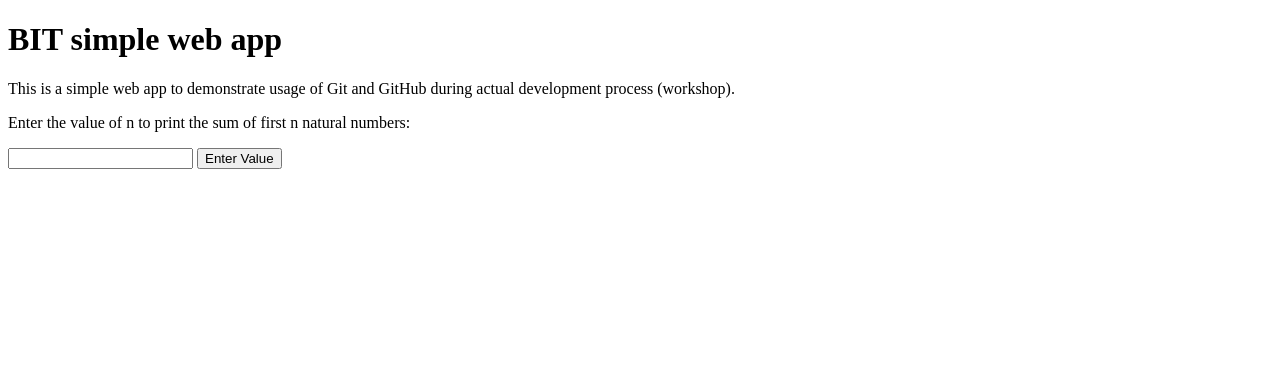
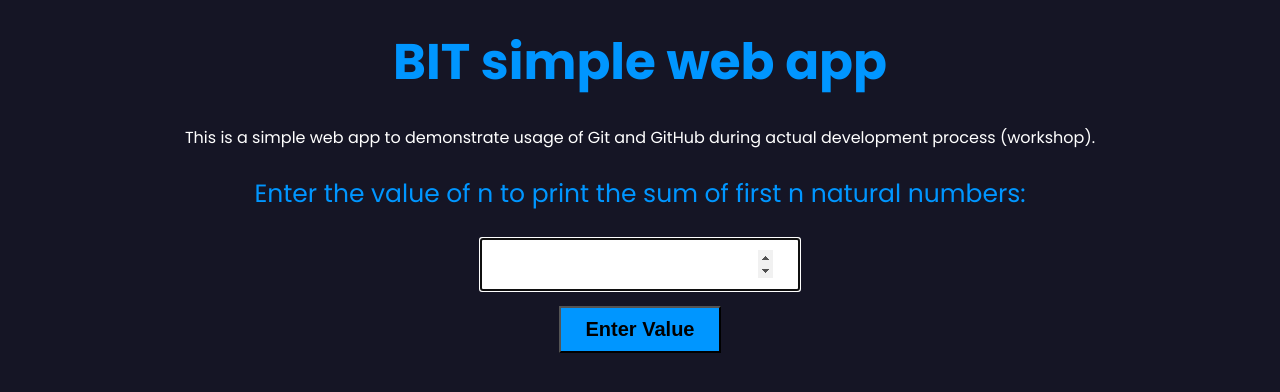
Before and after one commit to Ashmin-Bhujel/BIT_App, a plain HTML site: page index.html in a window 1280 px wide. Drawn offline with Linux system fonts and the light colour scheme.

Commit message:
Updated UI V.1

```diff
--- a/CSS/style.css
+++ b/CSS/style.css
@@ -0,0 +1,59 @@
+/* Poppins */
+@import url('https://fonts.googleapis.com/css2?family=Poppins:ital,wght@0,100;0,200;0,300;0,400;0,500;0,600;0,700;0,800;0,900;1,100;1,200;1,300;1,400;1,500;1,600;1,700;1,800;1,900&display=swap');
+
+* {
+    box-sizing: border-box;
+    margin: 0px;
+    padding: 0px;
+    /* border: 1px solid white; */
+}
+
+body {
+    background-color: #151525;
+    color: white;
+    text-align: center;
+    font-family: Poppins, monospace, caveat;
+}
+
+h1 {
+    margin: 25px 15px;
+    color: rgb(0, 150, 255);
+    font-size: 50px;
+}
+
+p {
+    margin: 25px 15px;
+}
+
+#ins {
+    color: rgb(0, 150, 255);
+    font-size: 25px;
+}
+
+#form {
+    display: flex;
+    align-items: center;
+    flex-direction: column;
+}
+
+#value {
+    padding: 10px 25px;
+    width: 25vw;
+    font-family: monospace;
+    font-size: 25px;
+}
+
+#btn {
+    margin: 15px 25px;
+    padding: 10px 25px;
+    font-weight: Poppins, monospace;
+    font-size: 20px;
+    font-weight: bold;
+    background-color: rgb(0, 150, 255);
+    transition: all;
+    transition-duration: 500ms;
+}
+
+#btn:hover {
+    box-shadow: 10px 10px limegreen;
+}
--- a/index.html
+++ b/index.html
@@ -5,15 +5,16 @@
     <meta http-equiv="X-UA-Compatible" content="IE=edge">
     <meta name="viewport" content="width=device-width, initial-scale=1.0">
     <title>BIT Web App</title>
+    <link rel="stylesheet" href="./CSS/style.css">
 </head>
 <body>
     <h1>BIT simple web app</h1>
     <p>
         This is a simple web app to demonstrate usage of Git and GitHub during actual development process (workshop).
     </p>
-    <p>Enter the value of n to print the sum of first n natural numbers:</p>
-    <form action="#" method="get">
-        <input type="number" name="input" id="value">
+    <p id="ins">Enter the value of n to print the sum of first n natural numbers:</p>
+    <form action="#" method="get" id="form">
+        <input type="number" name="input" id="value" autofocus>
         <button type="submit" id="btn">Enter Value</button>
     </form>
 
```
